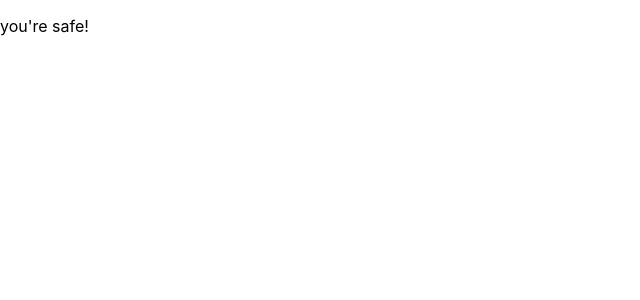
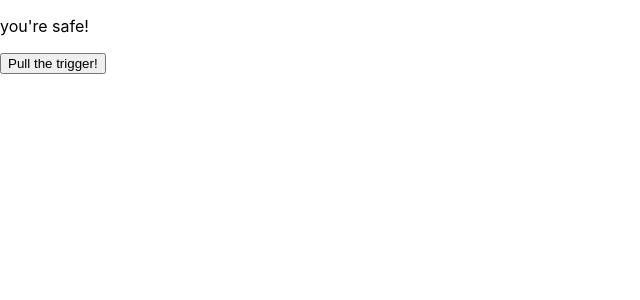
Before and after one commit to thinkful-ei-bee/state-drills-david-bolin, a React (Create React App) app: page / in a window 1280 px wide. Shown: the top 300 px of the page, without its empty margins (0-640 px from the left). Built offline with nearby package versions, Linux system fonts and the light colour scheme.

Commit message:
drill 3 step 4

```diff
--- a/src/state-drills/RouletteGun.js
+++ b/src/state-drills/RouletteGun.js
@@ -5,6 +5,7 @@ class RouletteGun extends React.Component {
     return (
       <div>
         <p>you're safe!</p>
+        <button>Pull the trigger!</button>
       </div>
     );
   }
```
